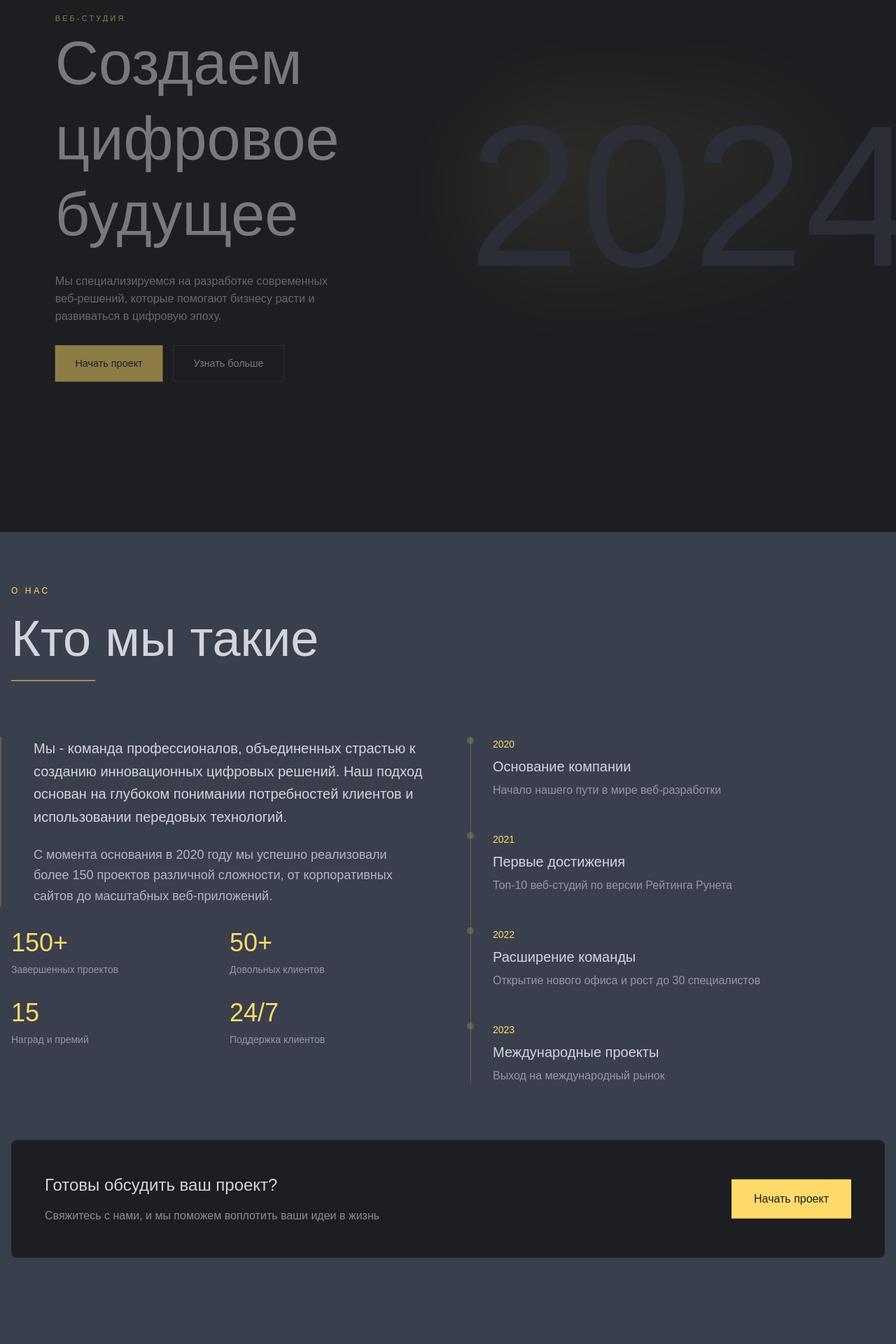
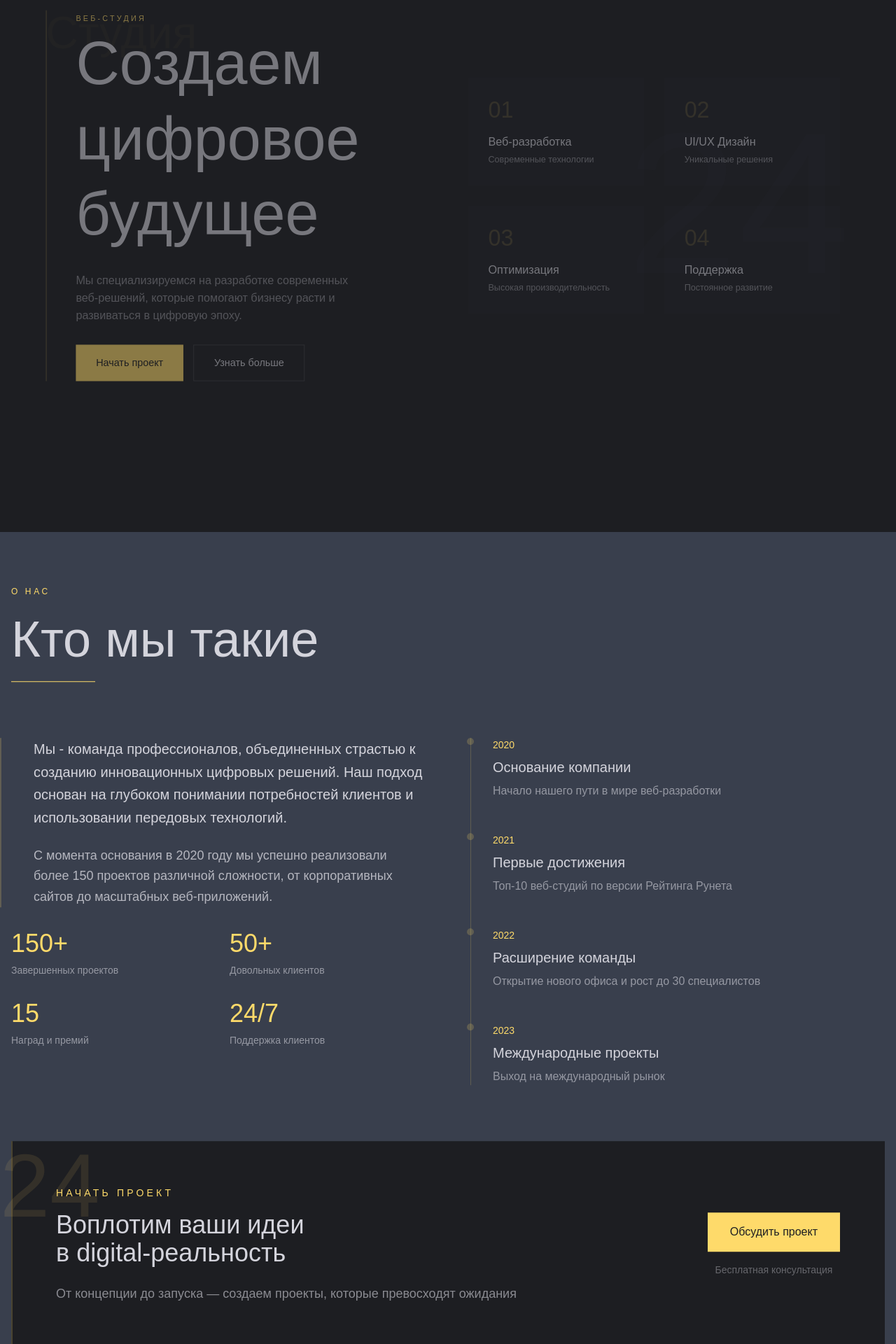
Before and after one commit to burkovmu/web-final, a Next.js app: page / in a window 1280 px wide. Shown: the part 40-1960 px from the top of the page at 70% size. Built offline with nearby package versions, Linux system fonts and the light colour scheme; a web font is replaced by a local one.

Commit message:
Улучшен дизайн главного блока: изменен декоративный текст, улучшена читаемость

```diff
--- a/src/components/AboutSection.tsx
+++ b/src/components/AboutSection.tsx
@@ -115,21 +115,68 @@ export default function AboutSection() {
           initial={{ opacity: 0, y: 30 }}
           whileInView={{ opacity: 1, y: 0 }}
           transition={{ delay: 1.2 }}
-          className="relative bg-[#1d1e22] p-12 rounded-lg overflow-hidden group"
+          className="relative"
         >
-          <div className="absolute inset-0 bg-gradient-to-r from-[#feda6a]/5 to-transparent opacity-0 group-hover:opacity-100 transition-opacity duration-500" />
-          <div className="relative z-10 flex flex-col lg:flex-row items-center justify-between gap-8">
-            <div>
-              <h3 className="text-2xl font-stolzl text-[#d4d4dc] mb-4">
-                Готовы обсудить ваш проект?
-              </h3>
-              <p className="text-[#d4d4dc]/60">
-                Свяжитесь с нами, и мы поможем воплотить ваши идеи в жизнь
-              </p>
+          {/* Основной контент */}
+          <div className="relative bg-[#1d1e22] p-16">
+            {/* Декоративные элементы */}
+            <motion.div
+              initial={{ opacity: 0 }}
+              whileInView={{ opacity: 1 }}
+              transition={{ delay: 1.4, duration: 1 }}
+              className="absolute -left-4 top-0 text-[#feda6a]/10 text-9xl font-stolzl select-none"
+            >
+              24
+            </motion.div>
+
+            <div className="absolute top-0 left-0 w-[2px] h-full bg-[#feda6a]/20" />
+
+            <div className="relative z-10 flex flex-col lg:flex-row items-center justify-between gap-12">
+              <div className="flex-1">
+                <motion.div
+                  initial={{ opacity: 0, x: -20 }}
+                  whileInView={{ opacity: 1, x: 0 }}
+                  transition={{ delay: 1.5 }}
+                  className="text-sm uppercase tracking-[0.3em] text-[#feda6a] mb-4"
+                >
+                  Начать проект
+                </motion.div>
+                <motion.h3
+                  initial={{ opacity: 0 }}
+                  whileInView={{ opacity: 1 }}
+                  transition={{ delay: 1.6 }}
+                  className="text-4xl font-stolzl text-[#d4d4dc] mb-6"
+                >
+                  Воплотим ваши идеи <br />в digital-реальность
+                </motion.h3>
+                <motion.p
+                  initial={{ opacity: 0 }}
+                  whileInView={{ opacity: 1 }}
+                  transition={{ delay: 1.7 }}
+                  className="text-[#d4d4dc]/60 text-lg"
+                >
+                  От концепции до запуска — создаем проекты, которые превосходят ожидания
+                </motion.p>
+              </div>
+
+              <motion.div
+                initial={{ opacity: 0, scale: 0.9 }}
+                whileInView={{ opacity: 1, scale: 1 }}
+                transition={{ delay: 1.8 }}
+                className="relative group"
+              >
+                <div className="relative flex flex-col gap-4">
+                  <button className="relative px-8 py-4 bg-[#feda6a] text-[#1d1e22] font-medium group-hover:bg-[#feda6a]/90 transition-all">
+                    <div className="absolute left-0 top-0 w-[2px] h-0 bg-[#1d1e22] group-hover:h-full transition-all duration-300" />
+                    <div className="absolute right-0 bottom-0 w-[2px] h-0 bg-[#1d1e22] group-hover:h-full transition-all duration-300" />
+                    Обсудить проект
+                  </button>
+                  <span className="text-[#d4d4dc]/40 text-sm text-center">
+                    Бесплатная консультация
+                  </span>
+                </div>
+              </motion.div>
             </div>
-            <button className="px-8 py-4 bg-[#feda6a] text-[#1d1e22] font-medium hover:bg-[#feda6a]/90 transition-colors whitespace-nowrap">
-              Начать проект
-            </button>
           </div>
         </motion.div>
       </div>
--- a/src/components/HeroSection.tsx
+++ b/src/components/HeroSection.tsx
@@ -2,6 +2,13 @@
 
 import { motion } from 'framer-motion';
 import SectionWrapper from './SectionWrapper';
+
+const features = [
+  { number: '01', title: 'Веб-разработка', description: 'Современные технологии' },
+  { number: '02', title: 'UI/UX Дизайн', description: 'Уникальные решения' },
+  { number: '03', title: 'Оптимизация', description: 'Высокая производительность' },
+  { number: '04', title: 'Поддержка', description: 'Постоянное развитие' }
+];
 
 export default function HeroSection() {
   return (
@@ -9,22 +16,36 @@ export default function HeroSection() {
       <div className="container mx-auto px-4">
         <div className="grid grid-cols-1 lg:grid-cols-2 gap-16 items-center">
           <motion.div
-            initial={{ opacity: 0, x: -50 }}
+            initial={{ opacity: 0 }}
+            animate={{ opacity: 1 }}
+            transition={{ duration: 0.8 }}
+            className="relative"
+          >
+            <motion.div
+              initial={{ opacity: 0 }}
+              animate={{ opacity: 1 }}
+              transition={{ delay: 0.5, duration: 1 }}
+              className="absolute -left-4 top-0 text-[#feda6a]/5 text-7xl font-stolzl select-none"
+            >
+              Студия
+            </motion.div>
+
+            <div className="relative pl-8">
+              <div className="absolute -left-4 top-0 w-[2px] h-full bg-[#feda6a]/20" />
+
+              <div className="space-y-8">
+                <motion.span
+                  initial={{ opacity: 0, x: -20 }}
                   animate={{ opacity: 1, x: 0 }}
-            transition={{ duration: 0.8 }}
-            className="space-y-8"
-          >
-            <motion.span
-              initial={{ opacity: 0, y: 20 }}
-              animate={{ opacity: 1, y: 0 }}
                   transition={{ delay: 0.2 }}
                   className="text-[#feda6a] uppercase tracking-[0.3em] text-xs font-stolzl"
                 >
                   Веб-студия
                 </motion.span>
+
                 <motion.h1
-              initial={{ opacity: 0, y: 30 }}
-              animate={{ opacity: 1, y: 0 }}
+                  initial={{ opacity: 0 }}
+                  animate={{ opacity: 1 }}
                   transition={{ delay: 0.3 }}
                   className="text-8xl font-stolzl text-[#d4d4dc] leading-tight"
                 >
@@ -32,47 +53,87 @@ export default function HeroSection() {
                   цифровое<br />
                   будущее
                 </motion.h1>
+
                 <motion.p
                   initial={{ opacity: 0 }}
                   animate={{ opacity: 1 }}
                   transition={{ delay: 0.5 }}
-              className="text-[#d4d4dc]/80 text-lg max-w-md"
+                  className="text-[#d4d4dc]/60 text-lg max-w-md"
                 >
                   Мы специализируемся на разработке современных веб-решений,
                   которые помогают бизнесу расти и развиваться в цифровую эпоху.
                 </motion.p>
+
                 <motion.div
                   initial={{ opacity: 0, y: 20 }}
                   animate={{ opacity: 1, y: 0 }}
                   transition={{ delay: 0.7 }}
                   className="flex gap-4"
                 >
-              <button className="px-8 py-4 bg-[#feda6a] text-[#1d1e22] font-medium hover:bg-[#feda6a]/90 transition-colors">
+                  <button className="relative px-8 py-4 bg-[#feda6a] text-[#1d1e22] font-medium group overflow-hidden">
+                    <div className="absolute inset-0 bg-[#1d1e22] translate-y-full group-hover:translate-y-0 transition-transform duration-300" />
+                    <span className="relative z-10 group-hover:text-[#feda6a] transition-colors duration-300">
                       Начать проект
+                    </span>
                   </button>
-              <button className="px-8 py-4 border border-[#d4d4dc]/20 text-[#d4d4dc] hover:border-[#feda6a] transition-colors">
+                  <button className="relative px-8 py-4 border border-[#d4d4dc]/20 text-[#d4d4dc] group overflow-hidden">
+                    <div className="absolute inset-0 bg-[#feda6a]/10 translate-y-full group-hover:translate-y-0 transition-transform duration-300" />
+                    <span className="relative z-10">
                       Узнать больше
+                    </span>
                   </button>
                 </motion.div>
+              </div>
+            </div>
           </motion.div>
 
           <motion.div
-            initial={{ opacity: 0, scale: 0.8 }}
-            animate={{ opacity: 1, scale: 1 }}
+            initial={{ opacity: 0 }}
+            animate={{ opacity: 1 }}
             transition={{ delay: 0.5, duration: 1 }}
             className="relative"
           >
-            <div className="absolute inset-0 bg-gradient-to-br from-[#feda6a]/20 to-transparent rounded-full blur-3xl" />
-            <div className="relative">
+            <div className="grid grid-cols-2 gap-8">
+              {features.map((feature, index) => (
+                <motion.div
+                  key={feature.number}
+                  initial={{ opacity: 0, y: 20 }}
+                  animate={{ opacity: 1, y: 0 }}
+                  transition={{ delay: 0.8 + index * 0.1 }}
+                  className="relative group"
+                >
+                  <div className="relative bg-[#393f4d]/10 p-8 overflow-hidden">
+                    <div className="absolute top-0 left-0 w-[2px] h-0 bg-[#feda6a]/20 group-hover:h-full transition-all duration-500" />
+                    <div className="absolute bottom-0 right-0 w-[2px] h-0 bg-[#feda6a]/20 group-hover:h-full transition-all duration-500" />
+
+                    <div className="relative z-10 space-y-4">
+                      <div className="text-[#feda6a]/20 text-4xl font-stolzl group-hover:text-[#feda6a]/30 transition-colors">
+                        {feature.number}
+                      </div>
+                      <div>
+                        <div className="text-[#d4d4dc] text-lg font-medium mb-1">
+                          {feature.title}
+                        </div>
+                        <div className="text-[#d4d4dc]/60 text-sm">
+                          {feature.description}
+                        </div>
+                      </div>
+                    </div>
+
+                    <div className="absolute inset-0 bg-gradient-to-br from-[#feda6a]/5 to-transparent opacity-0 group-hover:opacity-100 transition-opacity duration-500" />
+                  </div>
+                </motion.div>
+              ))}
+            </div>
+
             <motion.div
               initial={{ opacity: 0 }}
               animate={{ opacity: 1 }}
-                transition={{ delay: 1 }}
-                className="text-[20rem] font-stolzl text-[#393f4d] leading-none select-none"
+              transition={{ delay: 1.2 }}
+              className="absolute -right-4 bottom-4 text-[20rem] font-stolzl text-[#393f4d]/10 leading-none select-none pointer-events-none"
             >
-                2024
+              24
             </motion.div>
-            </div>
           </motion.div>
         </div>
       </div>
```
Lines whose indentation alone changed are shown as unchanged.
